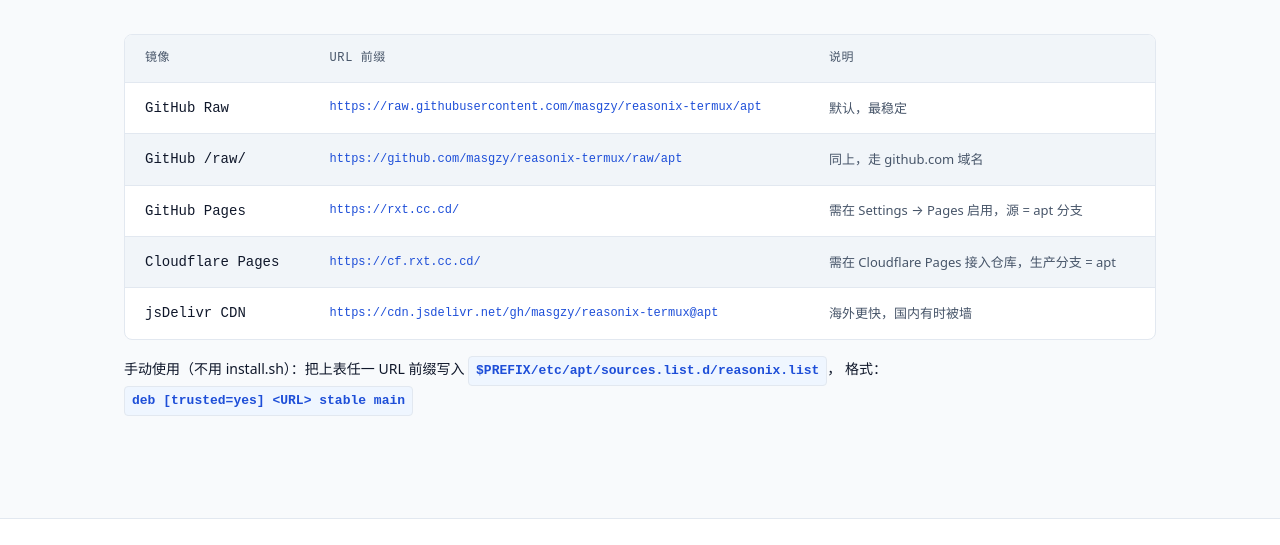
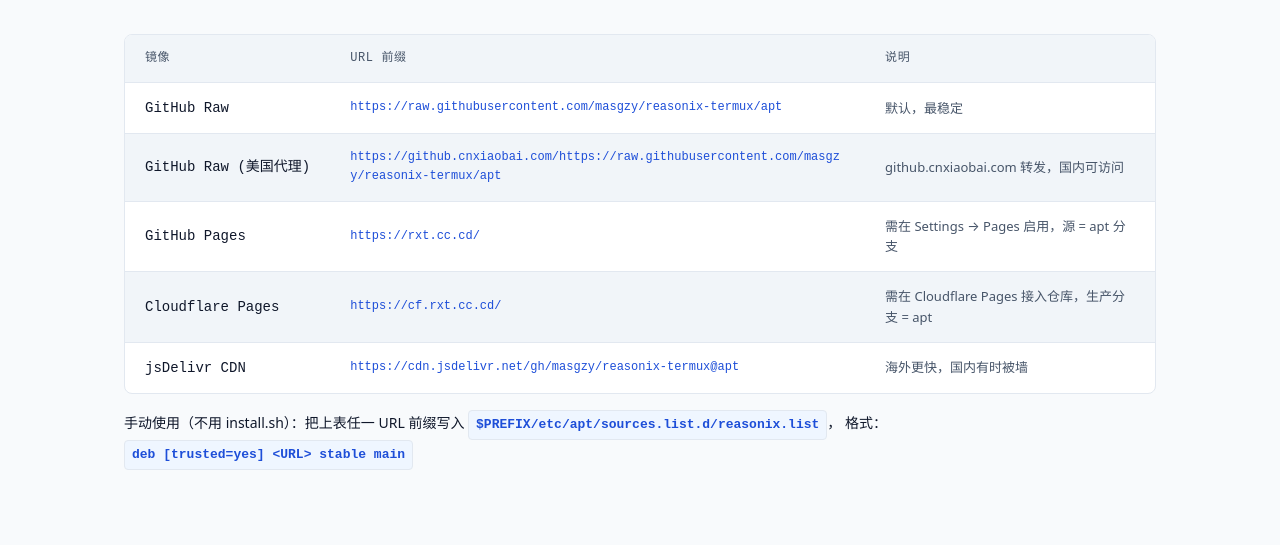
Before and after one commit to masgzy/reasonix-termux, a plain HTML site: page site/index.html in a window 1280 px wide. Shown: the part 4020-4565 px from the top of the page. Drawn offline with Linux system fonts and the light colour scheme; a web font is replaced by a local one.

Commit message:
更新脚本

```diff
--- a/site/index.html
+++ b/site/index.html
@@ -1090,9 +1090,9 @@
                 <td class="t-desc">默认，最稳定</td>
               </tr>
               <tr>
-                <td class="t-name">GitHub /raw/</td>
-                <td class="t-url">https://github.com/masgzy/reasonix-termux/raw/apt</td>
-                <td class="t-desc">同上，走 github.com 域名</td>
+                <td class="t-name">GitHub Raw (美国代理)</td>
+                <td class="t-url">https://github.cnxiaobai.com/https://raw.githubusercontent.com/masgzy/reasonix-termux/apt</td>
+                <td class="t-desc">github.cnxiaobai.com 转发，国内可访问</td>
               </tr>
               <tr>
                 <td class="t-name">GitHub Pages</td>
```
Also changed, not shown: .github/workflows/sync-and-publish.yml, README.md, 1 other file.
